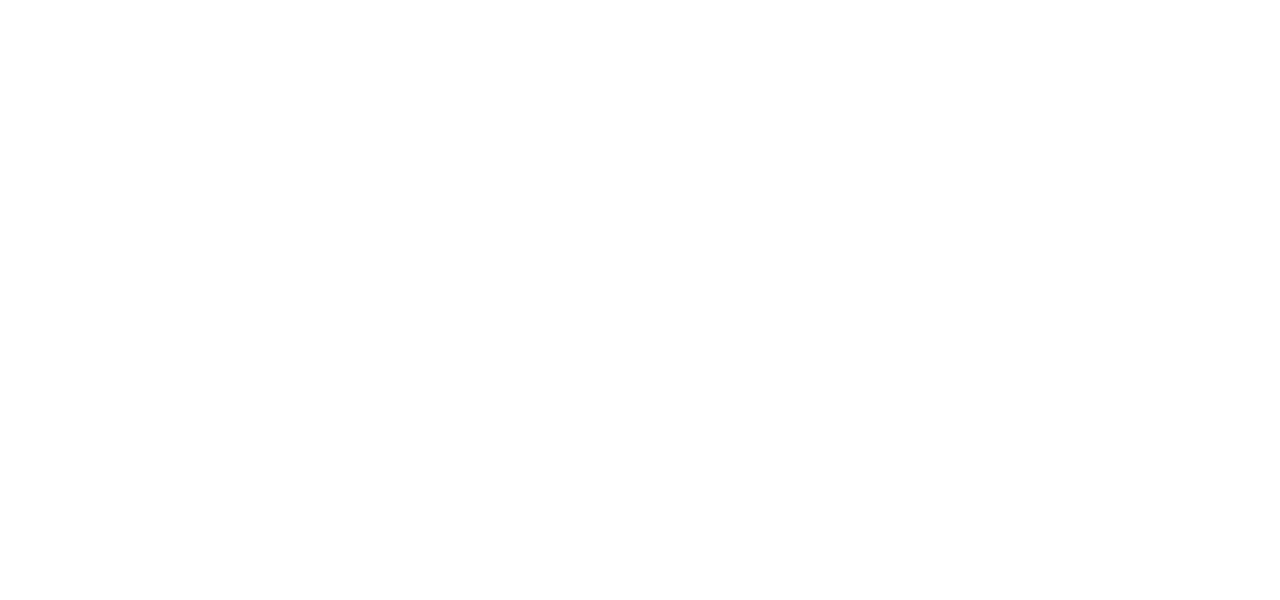
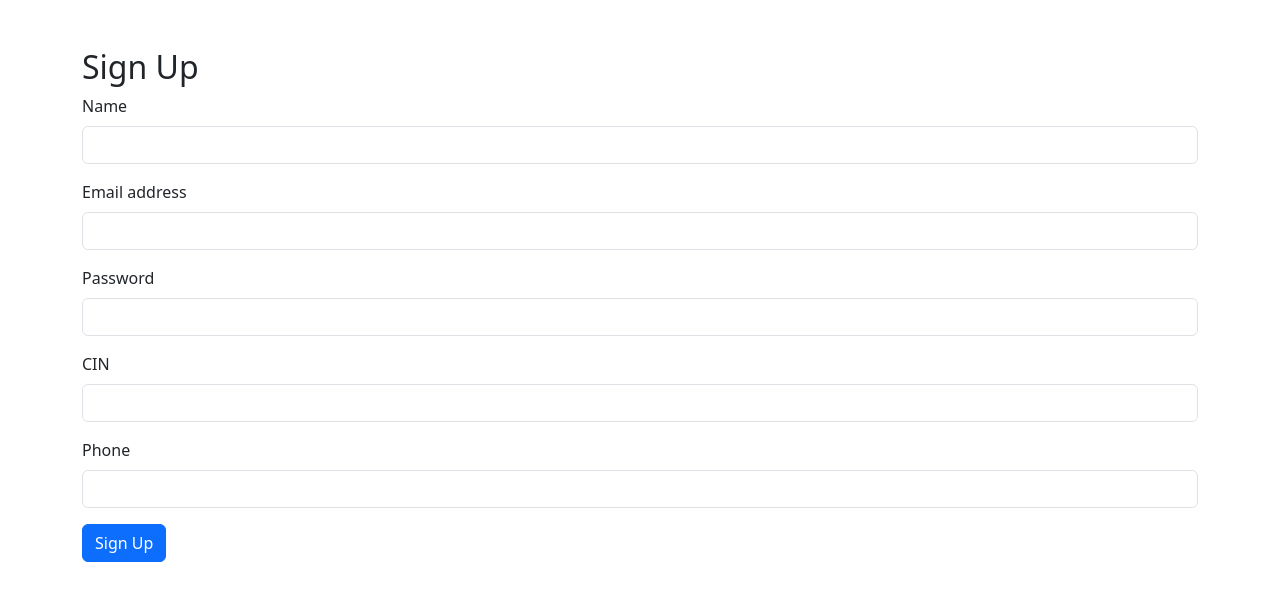
Before and after one commit to dimonkipro/E-learning, a React (Vite) app in the folder frontend/: page /signup in a window 1280 px wide. Before the commit this address had no page. Shown: the top 600 px of the page. Built offline with nearby package versions, Linux system fonts and the light colour scheme.

Commit message:
signup and verify-email done without UI

```diff
--- a/frontend/src/App.jsx
+++ b/frontend/src/App.jsx
@@ -6,6 +6,8 @@
 import Login from "./pages/Login";
 import Profile from "./pages/Profile";
 import { ToastContainer } from "react-toastify";
+import Signup from "./pages/Signup";
+import VerifyEmail from "./pages/VerifyEmail";
 
 function App() {
   return (
@@ -16,6 +18,8 @@
 
         <Route path="/" element={<Home />} />
         <Route path="/login" element={<Login />} />
+        <Route path="/signup" element={<Signup />} />
+        <Route path="/verify-email" element={<VerifyEmail />} />
         <Route path="/profile" element={<Profile />} />
 
         {/* ------------------AdminRoute---------------------------- */}
@@ -49,6 +53,22 @@
           {/* <Route index element={<InstructorDashboard />} />
           <Route path="dashboard" element={<InstructorDashboard />} /> */}
         </Route>
+
+        {/* ------------------LearnerRoute---------------------------- */}
+
+        <Route
+          path="/learner"
+          // element={
+          //   <ProtectedRoute>
+          //     <LearnerRoute>
+          //       <AdminLayout />
+          //     </LearnerRoute>
+          //   </ProtectedRoute>
+          // }
+        >
+          {/* <Route index element={<LearnerDashboard />} />
+          <Route path="dashboard" element={<LearnerDashboard />} /> */}
+        </Route>
       </Routes>
     </>
   );
--- a/frontend/src/Redux/auth/authSlice.js
+++ b/frontend/src/Redux/auth/authSlice.js
@@ -1,9 +1,7 @@
 import { createSlice, createAsyncThunk } from "@reduxjs/toolkit";
 import axios from "axios";
-import { toast } from "react-toastify";
 
 const API_URL = "http://localhost:5000/api";
-
 
 export const loginUser = createAsyncThunk(
   "auth/loginUser",
@@ -28,10 +26,8 @@
   async (userData, { rejectWithValue }) => {
     try {
       const response = await axios.post(`${API_URL}/user/signup`, userData);
-      toast.success("Account created successfully");
       return response.data;
     } catch (error) {
-      toast.error(error.response?.data?.message || "Signup failed");
       return rejectWithValue(error.response?.data?.message || "Signup failed");
     }
   }
@@ -45,10 +41,8 @@
         code,
       });
 
-      toast.success("Email verified successfully");
       return response.data;
     } catch (error) {
-      toast.error(error.response?.data?.message || "Verification failed");
       return rejectWithValue(
         error.response?.data?.message || "Verification failed"
       );
@@ -83,6 +77,7 @@
         state.isLoading = false;
         state.user = action.payload.user;
         state.token = action.payload.token;
+        state.error = null;
       })
       .addCase(loginUser.rejected, (state, action) => {
         state.isLoading = false;
@@ -95,6 +90,7 @@
       .addCase(signupUser.fulfilled, (state, action) => {
         state.isLoading = false;
         state.user = action.payload.user;
+        state.error = null;
       })
       .addCase(signupUser.rejected, (state, action) => {
         state.isLoading = false;
--- a/frontend/src/pages/Home.jsx
+++ b/frontend/src/pages/Home.jsx
@@ -4,6 +4,7 @@
     <div className="container">
       <h1>Home Page</h1>
       <a className="btn" href="/login">Login</a>
+      <a className="btn" href="/signup">SignUp</a>
     </div>
   )
 }
--- a/frontend/src/pages/Profile.jsx
+++ b/frontend/src/pages/Profile.jsx
@@ -1,4 +1,4 @@
-import { useDispatch } from "react-redux";
+import { useDispatch, useSelector } from "react-redux";
 import { useNavigate } from "react-router-dom";
 import { logoutUser } from "../redux/auth/authSlice";
 import { useState } from "react";
@@ -7,6 +7,8 @@
 const Profile = () => {
   const dispatch = useDispatch();
   const navigate = useNavigate();
+  const { user } = useSelector((state) => state.auth);
+
   const [notification, setNotification] = useState(null);
 
   const handleLogout = async () => {
@@ -25,6 +27,17 @@
     <div className="container">
       <h1>Profile Page</h1>
       <button onClick={handleLogout}>Logout</button>
+      {user !== null && (
+        <div className="container m-4">
+          <p>{user.name}</p>
+          <p>{user.role}</p>
+          <p>{!user.isVerified ? "User not verified" : "User verified"}</p>
+          <p>
+            {!user.isEmailVerified ? "Email not verified" : "Email verified"}
+          </p>
+        </div>
+      )}
+
       {/* Render the notification component when set */}
       {notification && (
         <Notifications
--- /dev/null
+++ b/frontend/src/pages/Signup.jsx
@@ -0,0 +1,139 @@
+import { useState } from "react";
+import { useDispatch, useSelector } from "react-redux";
+import { signupUser } from "../redux/auth/authSlice";
+import { useNavigate } from "react-router-dom";
+import Notifications from "../components/Notifications";
+
+const Signup = () => {
+  const dispatch = useDispatch();
+  const navigate = useNavigate();
+  const { isLoading} = useSelector((state) => state.auth);
+  const [notification, setNotification] = useState(null);
+
+  const [formData, setFormData] = useState({
+    name: "",
+    email: "",
+    password: "",
+    cin: "",
+    tel: "",
+  });
+
+  const handleChange = (e) => {
+    setFormData({ ...formData, [e.target.name]: e.target.value });
+  };
+
+    const handleSubmit = async (e) => {
+      e.preventDefault();
+      try {
+        const res = await dispatch(signupUser(formData));
+        if (res.type === "auth/signupUser/fulfilled") {
+          setNotification({
+            type: "success",
+            message: "Account created successfully",
+          });
+          navigate("/verify-email");
+        } else {
+          setNotification({
+            type: "error",
+            message: res.payload || "Signup failed",
+          });
+        }
+      } catch (error) {
+        setNotification({
+          type: "error",
+          message: error.message || "An unexpected error occurred",
+        });
+      }
+    };
+
+
+  return (
+    <div className="container mt-5">
+      <h2>Sign Up</h2>
+      <form onSubmit={handleSubmit}>
+        <div className="mb-3">
+          <label htmlFor="name" className="form-label">
+            Name
+          </label>
+          <input
+            type="text"
+            className="form-control"
+            id="name"
+            name="name"
+            value={formData.name}
+            onChange={handleChange}
+            required
+          />
+        </div>
+        <div className="mb-3">
+          <label htmlFor="email" className="form-label">
+            Email address
+          </label>
+          <input
+            type="email"
+            className="form-control"
+            id="email"
+            name="email"
+            value={formData.email}
+            onChange={handleChange}
+            required
+          />
+        </div>
+        <div className="mb-3">
+          <label htmlFor="password" className="form-label">
+            Password
+          </label>
+          <input
+            type="password"
+            className="form-control"
+            id="password"
+            name="password"
+            value={formData.password}
+            onChange={handleChange}
+            required
+          />
+        </div>
+        <div className="mb-3">
+          <label htmlFor="cin" className="form-label">
+            CIN
+          </label>
+          <input
+            type="text"
+            className="form-control"
+            id="cin"
+            name="cin"
+            value={formData.cin}
+            onChange={handleChange}
+            required
+          />
+        </div>
+        <div className="mb-3">
+          <label htmlFor="tel" className="form-label">
+            Phone
+          </label>
+          <input
+            type="text"
+            className="form-control"
+            id="tel"
+            name="tel"
+            value={formData.tel}
+            onChange={handleChange}
+            required
+          />
+        </div>
+        <button type="submit" className="btn btn-primary" disabled={isLoading}>
+          {isLoading ? "Signing up..." : "Sign Up"}
+        </button>
+      </form>
+      {/* Render the notification component when set */}
+      {notification && (
+        <Notifications
+          type={notification.type}
+          message={notification.message}
+        />
+      )}
+    </div>
+  );
+};
+
+export default Signup;
--- /dev/null
+++ b/frontend/src/pages/VerifyEmail.jsx
@@ -0,0 +1,71 @@
+import { useState } from "react";
+import { useDispatch, useSelector } from "react-redux";
+import { useNavigate } from "react-router-dom";
+import { verifyEmail } from "../redux/auth/authSlice";
+import Notifications from "../components/Notifications";
+
+const VerifyEmail = () => {
+  const dispatch = useDispatch();
+  const navigate = useNavigate();
+  const { isLoading, error } = useSelector((state) => state.auth);
+  const [code, setCode] = useState("");
+  const [notification, setNotification] = useState(null);
+
+  const handleSubmit = async (e) => {
+    e.preventDefault();
+    try {
+      const res = await dispatch(verifyEmail({ code }));
+      if (res.type === "auth/verifyEmail/fulfilled") {
+        setNotification({
+          type: "success",
+          message: "Email verified successfully",
+        });
+        navigate("/login");
+      } else {
+        setNotification({
+          type: "error",
+          message: res.payload || "Verifying email failed",
+        });
+      }
+    } catch (error) {
+      setNotification({
+        type: "error",
+        message: error.message || "An unexpected error occurred",
+      });
+    }
+  };
+
+  return (
+    <div className="container mt-5">
+      <h2>Verify Email</h2>
+      <form onSubmit={handleSubmit}>
+        <div className="mb-3">
+          <label htmlFor="code" className="form-label">
+            Verification Code
+          </label>
+          <input
+            type="text"
+            className="form-control"
+            id="code"
+            name="code"
+            value={code}
+            onChange={(e) => setCode(e.target.value)}
+            required
+          />
+        </div>
+        {error && <div className="alert alert-danger">{error}</div>}
+        <button type="submit" className="btn btn-primary" disabled={isLoading}>
+          {isLoading ? "Verifying..." : "Verify Email"}
+        </button>
+      </form>
+      {notification && (
+        <Notifications
+          type={notification.type}
+          message={notification.message}
+        />
+      )}
+    </div>
+  );
+};
+
+export default VerifyEmail;
```
